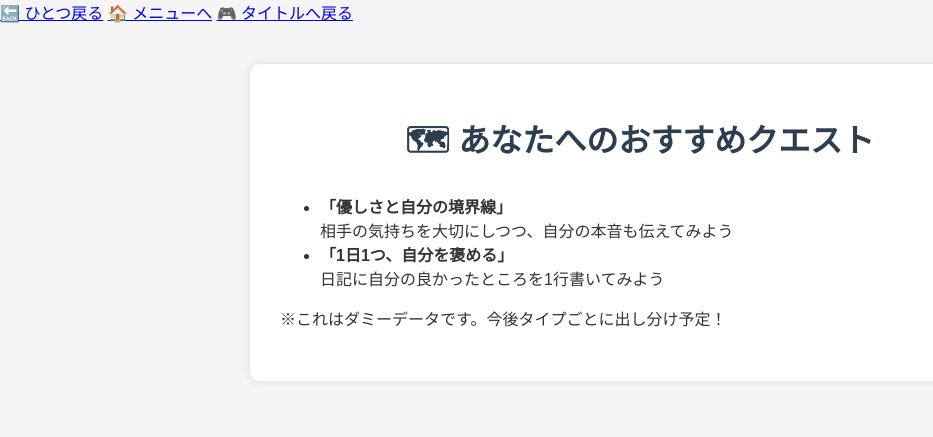
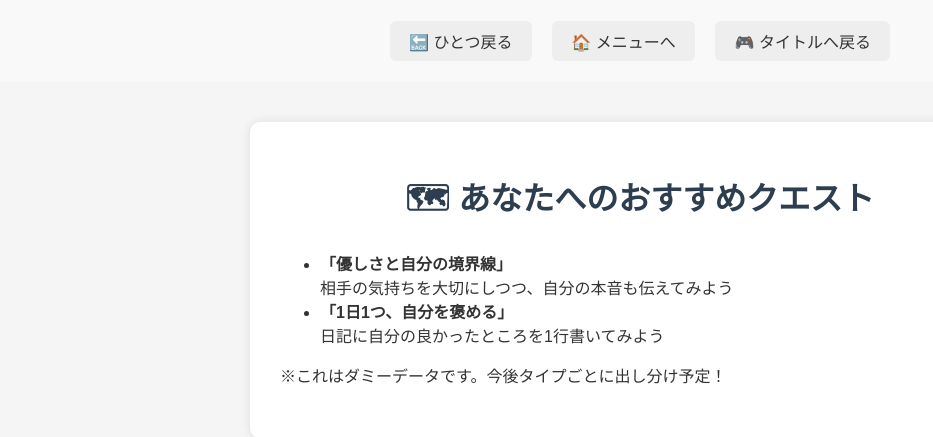
Before and after one commit to Kyosuke-Sugisawa/mindquest, a Flask app: page /quest in a window 1280 px wide. Shown: the top 437 px of the page, without its empty margins (0-933 px from the left). Run offline with Flask 3, Linux system fonts and the light colour scheme.

Commit message:
Update base.html

```diff
--- a/templates/base.html
+++ b/templates/base.html
@@ -4,10 +4,34 @@
     <meta charset="UTF-8">
     <title>{% block title %}マインドクエスト{% endblock %}</title>
     <link rel="stylesheet" href="{{ url_for('static', filename='style.css') }}">
+    <style>
+        /* base-nav 用に限定した名前空間クラスで影響を最小化 */
+        .base-nav {
+            background-color: #f9f9f9;
+            padding: 1em;
+            text-align: center;
+        }
+
+        .base-nav a {
+            display: inline-block;
+            margin: 0.3em 0.5em;
+            padding: 0.5em 1.2em;
+            font-size: 1em;
+            text-decoration: none;
+            color: #333;
+            background-color: #eee;
+            border-radius: 6px;
+            transition: background-color 0.3s;
+        }
+
+        .base-nav a:hover {
+            background-color: #ddd;
+        }
+    </style>
 </head>
 <body>
     {% if request.path != '/' %}
-    <header class="navbar">
+    <header class="base-nav">
         <nav>
             <a href="javascript:history.back()">🔙 ひとつ戻る</a>
             <a href="/menu">🏠 メニューへ</a>
```
